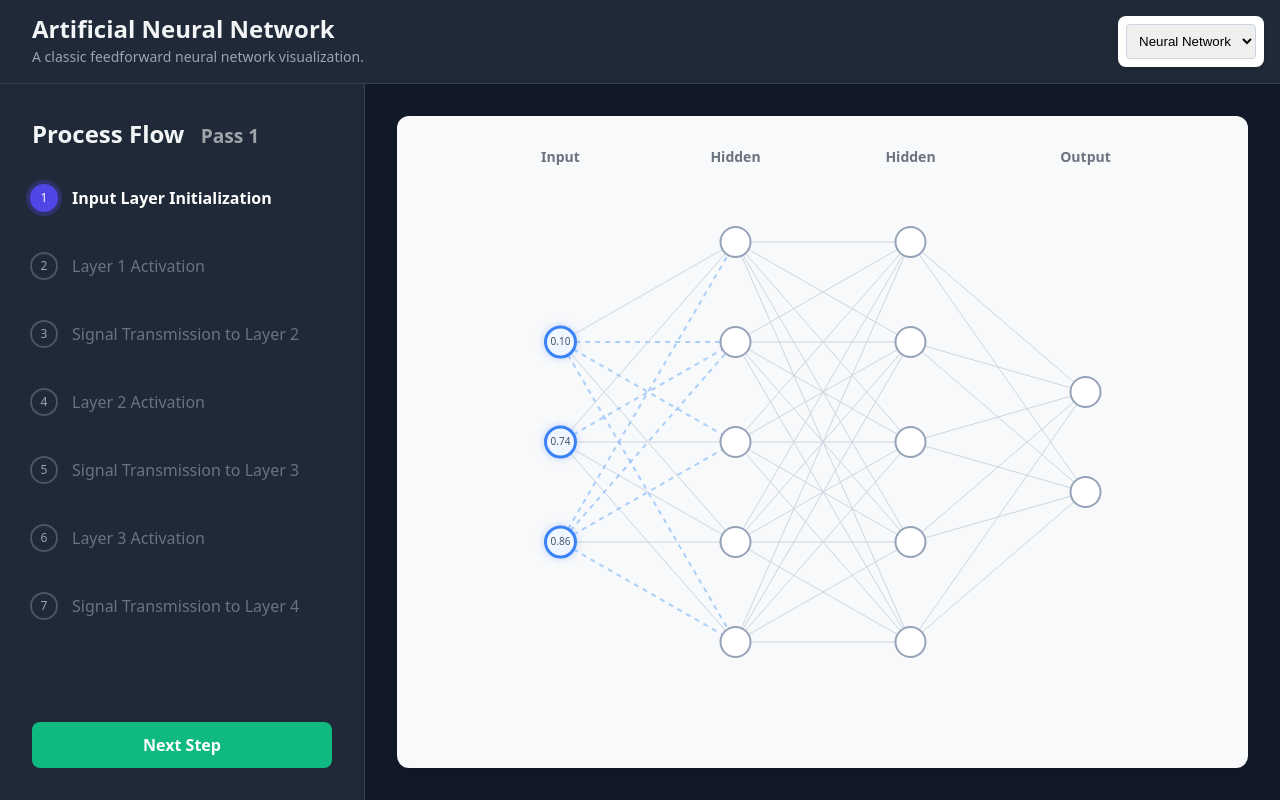
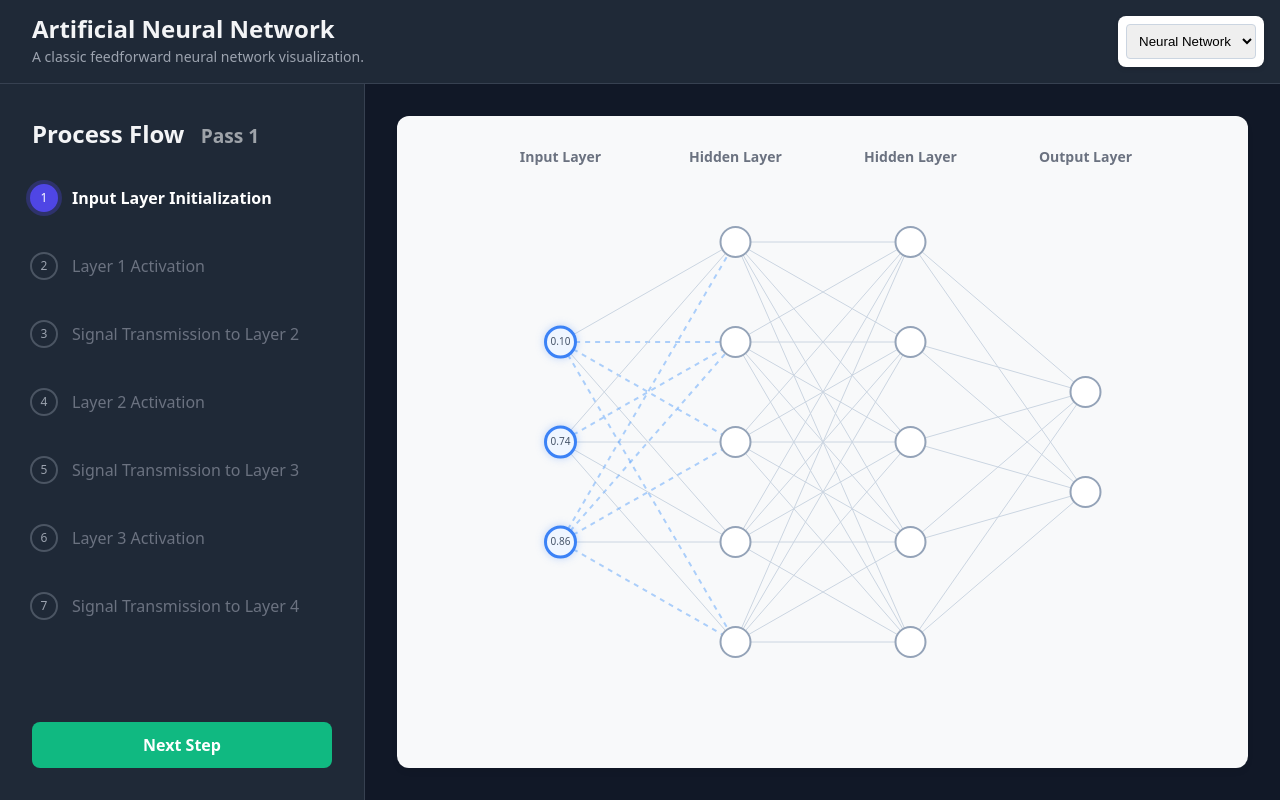
Before and after one commit to ChipiKaf/ai-model-playground, a React (Vite) app: page /ann in a window 1280 px wide. Built offline with nearby package versions, Linux system fonts and the light colour scheme.

Commit message:
refactor: append ' Layer' to ANN layer type labels for clarity.

```diff
--- a/src/plugins/ann/main.tsx
+++ b/src/plugins/ann/main.tsx
@@ -140,9 +140,9 @@ const NetworkVisualization: React.FC<NetworkVisualizationProps> = ({
         .filter(l => l.size > 0);
 
     validLayers.forEach((layer, i) => {
-        if (i === 0) colLabels[layer.index] = 'Input';
-        else if (i === validLayers.length - 1) colLabels[layer.index] = 'Output';
-        else colLabels[layer.index] = 'Hidden';
+        if (i === 0) colLabels[layer.index] = 'Input Layer';
+        else if (i === validLayers.length - 1) colLabels[layer.index] = 'Output Layer';
+        else colLabels[layer.index] = 'Hidden Layer';
     });
 
 
```
